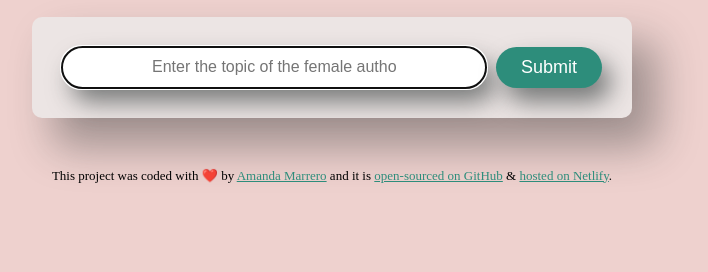
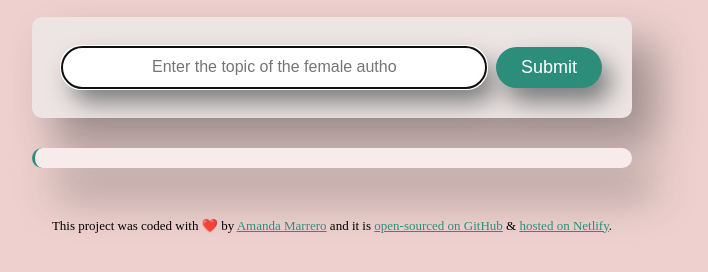
Before and after one commit to michAele13/her-verse-poem-generator, a plain HTML site: page index.html in a window 1280 px wide. Shown: the part 220-492 px from the top of the page, without its empty margins (308-1016 px from the left). Drawn offline with nearby package versions, Linux system fonts and the light colour scheme.

Commit message:
Updated id to match html

```diff
--- a/src/style.css
+++ b/src/style.css
@@ -58,7 +58,7 @@ form {
     box-shadow: 9px 14px 25px rgba(44, 51, 51, 0.6);
 }
 
-.output {
+.poem {
     background-color: rgb(248, 235, 235);
     padding: 10px 50px;
     max-width: 600px;
```
